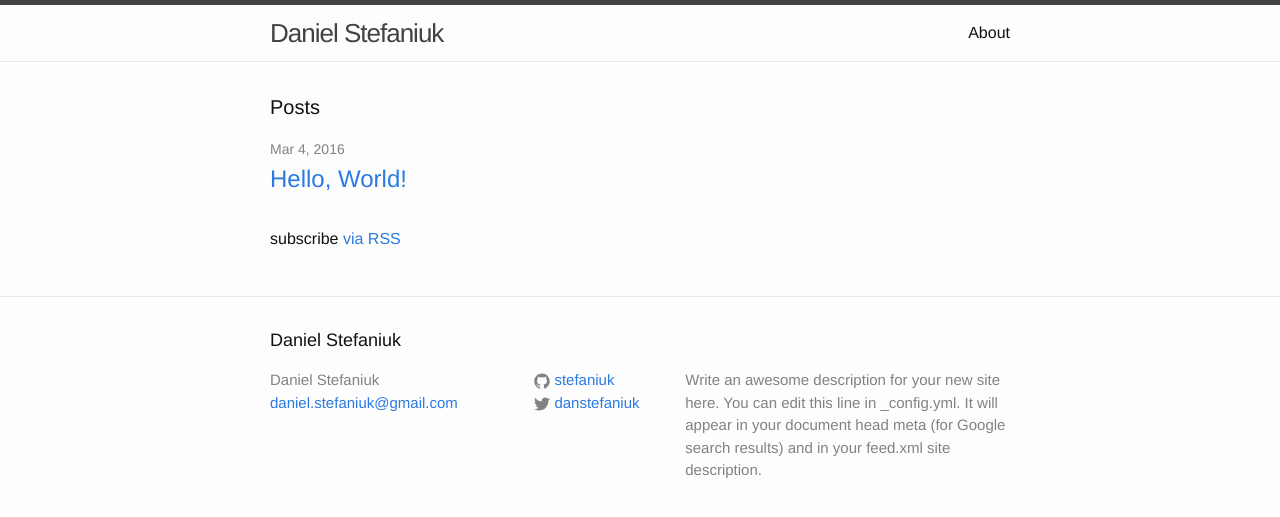
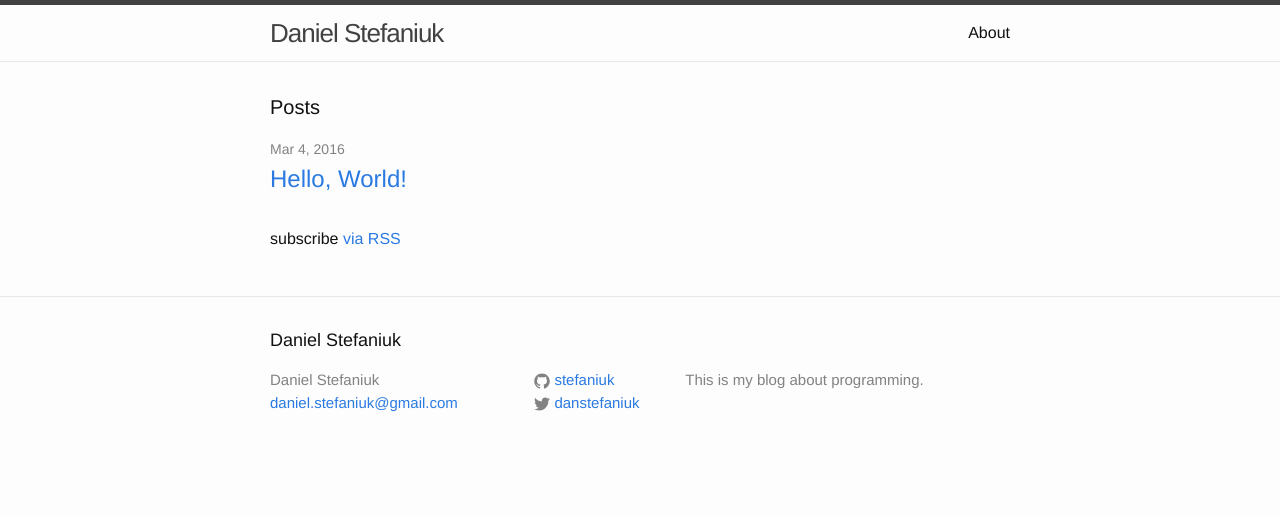
Before and after one commit to stefaniuk/dans-engineering-journal, a Jekyll site: the page built from index.html, in a window 1280 px wide. Shown: the top 517 px of the page. Built offline with Jekyll 4.4.1, drawn with Linux system fonts in a browser that asks for light colours.

Commit message:
Update description

```diff
--- a/_config.yml
+++ b/_config.yml
@@ -3,9 +3,7 @@
 
 title: Daniel Stefaniuk
 description: >
-  Write an awesome description for your new site here. You can edit this
-  line in _config.yml. It will appear in your document head meta (for
-  Google search results) and in your feed.xml site description.
+  This is my blog about programming.
 
 email: daniel.stefaniuk@gmail.com
 github_username: stefaniuk
```
